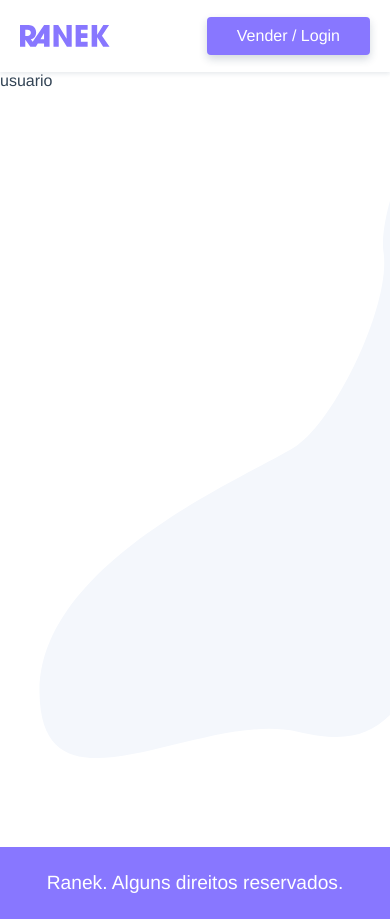
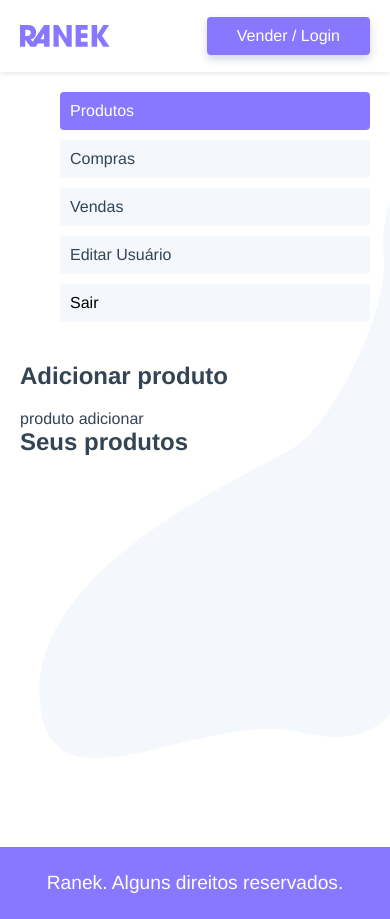
Before and after one commit to rafaelst2000/ranek, a Vue app: page /usuario in a window 390 px wide. Built offline with nearby package versions, Linux system fonts and the light colour scheme.

Commit message:
pagina de produtos

```diff
--- /dev/null
+++ b/src/components/Produtos/ProdutoAdicionar.vue
@@ -0,0 +1,10 @@
+<template>
+  <p>produto adicionar</p>
+</template>
+
+<script>
+export default {}
+</script>
+
+<style>
+</style>
--- /dev/null
+++ b/src/components/Produtos/ProdutoItem.vue
@@ -0,0 +1,38 @@
+<template>
+  <div v-if="produto" class="produto">
+    <router-link class="produto-img" :to="{ name: 'produto', params: { id: produto.id } }">
+      <!--       <img v-if="produto.fotos" :src="produto.fotos[0].src" :alt="produto.fotos[0].titulo" /> -->
+      <p>Ver Produto</p>
+    </router-link>
+    <div class="info">
+      <p class="preco">{{ produto.preco | numeroPreco }}</p>
+      <h2 class="titulo">{{ produto.nome }}</h2>
+      <slot></slot>
+    </div>
+  </div>
+</template>
+
+<script>
+export default {
+  props: ["produto"],
+}
+</script>
+
+<style scoped>
+.produto {
+  display: grid;
+  grid-template-columns: minmax(100px, 200px) 1fr;
+  grid-gap: 20px;
+  margin-bottom: 40px;
+  position: relative;
+}
+.info {
+  align-self: end;
+}
+
+.produto-img {
+  border-radius: 4px;
+  overflow: hidden;
+  height: 100px;
+}
+</style>
--- a/src/router/index.js
+++ b/src/router/index.js
@@ -4,6 +4,10 @@
 import Produto from '../views/Produto.vue'
 import Login from '../views/Login.vue'
 import Usuario from '../views/usuario/Usuario.vue'
+import UsuarioProdutos from '../views/usuario/UsuarioProdutos.vue'
+import UsuarioVendas from '../views/usuario/UsuarioVendas.vue'
+import UsuarioCompras from '../views/usuario/UsuarioCompras.vue'
+import UsuarioEditar from '../views/usuario/UsuarioEditar.vue'
 
 Vue.use(VueRouter)
 
@@ -30,8 +34,29 @@
 
   {
     path: '/usuario',
-    name: 'usuario',
     component: Usuario,
+    children: [
+      {
+        path: '/',
+        name: 'usuario',
+        component: UsuarioProdutos
+      },
+      {
+        path: 'compras',
+        name: 'compras',
+        component: UsuarioCompras
+      },
+      {
+        path: 'vendas',
+        name: 'vendas',
+        component: UsuarioVendas
+      },
+      {
+        path: 'editar',
+        name: 'usuario-editar',
+        component: UsuarioEditar
+      },
+    ]
   },
 ]
 
--- a/src/store/index.js
+++ b/src/store/index.js
@@ -22,7 +22,8 @@
       bairro: '',
       cidade: '',
       estado: ''
-    }
+    },
+    usuario_produtos: []
   },
   mutations: {
     UPDATE_LOGIN(state, payload) {
@@ -31,9 +32,22 @@
 
     UPDATE_USUARIO(state, payload) {
       state.usuario = Object.assign(state.usuario, payload)
+    },
+
+    UPDATE_USUARIO_PRODUTOS(state, payload) {
+      state.usuario_produtos = payload
+    },
+
+    ADD_USUARIO_PRODUTOS(state, payload) {
+      state.usuario_produtos.unshift(payload)
     }
   },
   actions: {
+    getUsuarioProdutos(context) {
+      api.get(`/produto?usuario_id=${context.state.usuario.id}`).then(res => {
+        context.commit("UPDATE_USUARIO_PRODUTOS", res.data)
+      })
+    },
     getUsuario(context, payload) {
       return api.get(`/usuario/${payload}`).then(r => {
         context.commit("UPDATE_USUARIO", r.data)
@@ -44,6 +58,22 @@
     criarUsuario(context, payload) {
       context.commit("UPDATE_USUARIO", { id: payload.email })
       return api.post(`/usuario`, payload)
+    },
+
+    deslogarUsuario(context) {
+      context.commit("UPDATE_USUARIO", {
+        id: '',
+        nome: '',
+        email: '',
+        senha: '',
+        cep: '',
+        rua: '',
+        numero: '',
+        bairro: '',
+        cidade: '',
+        estado: ''
+      })
+      context.commit("UPDATE_LOGIN", false)
     }
   },
   modules: {
--- a/src/views/usuario/Usuario.vue
+++ b/src/views/usuario/Usuario.vue
@@ -1,10 +1,82 @@
 <template>
-  <p>usuario</p>
+  <section class="usuario">
+    <nav class="sidenav">
+      <ul>
+        <li><router-link :to="{ name: 'usuario' }">Produtos</router-link></li>
+      </ul>
+
+      <ul>
+        <li><router-link :to="{ name: 'compras' }">Compras</router-link></li>
+      </ul>
+
+      <ul>
+        <li><router-link :to="{ name: 'vendas' }">Vendas</router-link></li>
+      </ul>
+
+      <ul>
+        <li><router-link :to="{ name: 'usuario-editar' }">Editar Usuário</router-link></li>
+      </ul>
+
+      <ul>
+        <li><button @click="deslogar">Sair</button></li>
+      </ul>
+    </nav>
+    <transition mode="out-in">
+      <router-view></router-view>
+    </transition>
+  </section>
 </template>
 
 <script>
-export default {}
+export default {
+  methods: {
+    deslogar() {
+      this.$store.dispatch("deslogarUsuario")
+      this.$router.push("/login")
+    },
+  },
+}
 </script>
 
-<style>
+<style scoped>
+.usuario {
+  display: grid;
+  grid-template-columns: minmax(140px, 200px) 1fr;
+  max-width: 900px;
+  margin: 40px auto;
+  grid-gap: 30px;
+  padding: 20px;
+}
+
+@media screen and (max-width: 500px) {
+  .usuario {
+    grid-template-columns: 1fr;
+    margin: 0px auto;
+  }
+}
+
+.sidenav a,
+.sidenav button {
+  padding: 10px;
+  display: block;
+  background: #f4f7fc;
+  margin-bottom: 10px;
+  border-radius: 4px;
+}
+
+.sidenav a.router-link-exact-active,
+.sidenav a:hover,
+.sidenav button:hover {
+  background: #87f;
+  color: white;
+}
+
+.sidenav button {
+  border: none;
+  width: 100%;
+  font-size: 1rem;
+  text-align: left;
+  font-family: "Avenir", Helvetica, Arial, sans-serif;
+  cursor: pointer;
+}
 </style>
--- /dev/null
+++ b/src/views/usuario/UsuarioCompras.vue
@@ -0,0 +1,10 @@
+<template>
+  <p>compras</p>
+</template>
+
+<script>
+export default {}
+</script>
+
+<style>
+</style>
--- /dev/null
+++ b/src/views/usuario/UsuarioEditar.vue
@@ -0,0 +1,10 @@
+<template>
+  <p>editar</p>
+</template>
+
+<script>
+export default {}
+</script>
+
+<style>
+</style>
--- /dev/null
+++ b/src/views/usuario/UsuarioProdutos.vue
@@ -0,0 +1,46 @@
+<template>
+  <section>
+    <h2>Adicionar produto</h2>
+    <ProdutoAdicionar />
+    <h2>Seus produtos</h2>
+    <transition-group v-if="usuario_produtos" name="list" tag="ul">
+      <li v-for="(produto, index) in usuario_produtos" :key="index">
+        <ProdutoItem :produto="produto">{{ produto.descricao }}</ProdutoItem>
+      </li>
+    </transition-group>
+  </section>
+</template>
+
+<script>
+import ProdutoAdicionar from "@/components/Produtos/ProdutoAdicionar.vue"
+import ProdutoItem from "@/components/Produtos/ProdutoItem.vue"
+import { mapState, mapActions } from "vuex"
+export default {
+  components: {
+    ProdutoAdicionar,
+    ProdutoItem,
+  },
+  computed: {
+    ...mapState(["login", "usuario", "usuario_produtos"]),
+  },
+  methods: {
+    ...mapActions(["getUsuarioProdutos"]),
+  },
+  watch: {
+    login() {
+      this.getUsuarioProdutos()
+    },
+  },
+  created() {
+    if (this.login) {
+      this.getUsuarioProdutos()
+    }
+  },
+}
+</script>
+
+<style scoped>
+h2 {
+  margin-bottom: 20px;
+}
+</style>
--- /dev/null
+++ b/src/views/usuario/UsuarioVendas.vue
@@ -0,0 +1,10 @@
+<template>
+  <p>vendas</p>
+</template>
+
+<script>
+export default {}
+</script>
+
+<style>
+</style>
```
